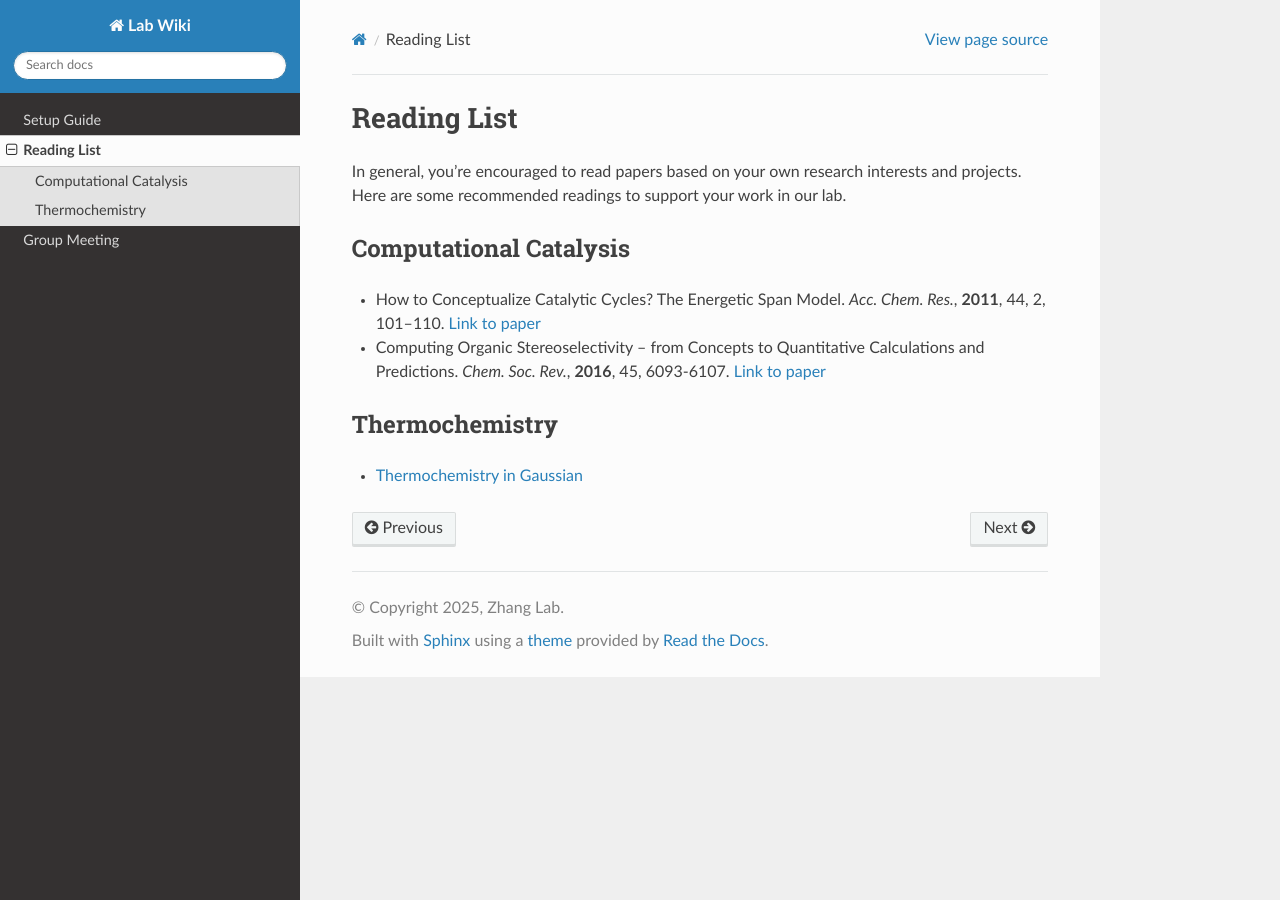
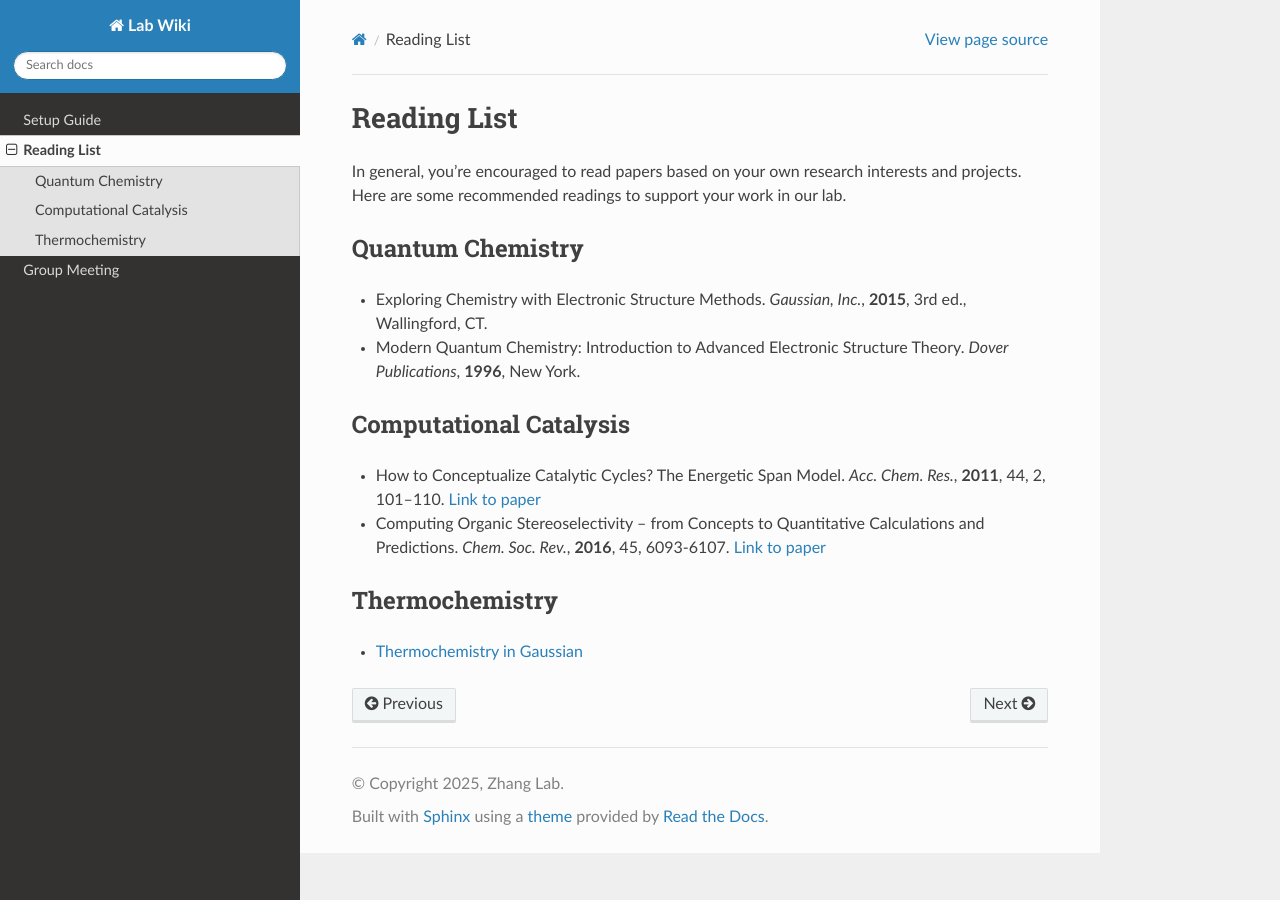
Before and after one commit to ZihanL1/Lab-Wiki, a Sphinx documentation site: the page built from docs/source/reading.rst, in a window 1280 px wide. Built offline with Sphinx 7.4.7 and the Read the Docs theme 3.1.0, drawn with Linux system fonts in a browser that asks for light colours.

Commit message:
update reading

```diff
--- a/docs/source/reading.rst
+++ b/docs/source/reading.rst
@@ -3,6 +3,14 @@ Reading List
 
 In general, you’re encouraged to read papers based on your own research interests and projects.
 Here are some recommended readings to support your work in our lab.
+
+Quantum Chemistry
+-----------------
+- Exploring Chemistry with Electronic Structure Methods.
+  *Gaussian, Inc.*, **2015**, 3rd ed., Wallingford, CT.
+
+- Modern Quantum Chemistry: Introduction to Advanced Electronic Structure Theory.
+  *Dover Publications*, **1996**, New York.
 
 Computational Catalysis
 -----------------------
```
